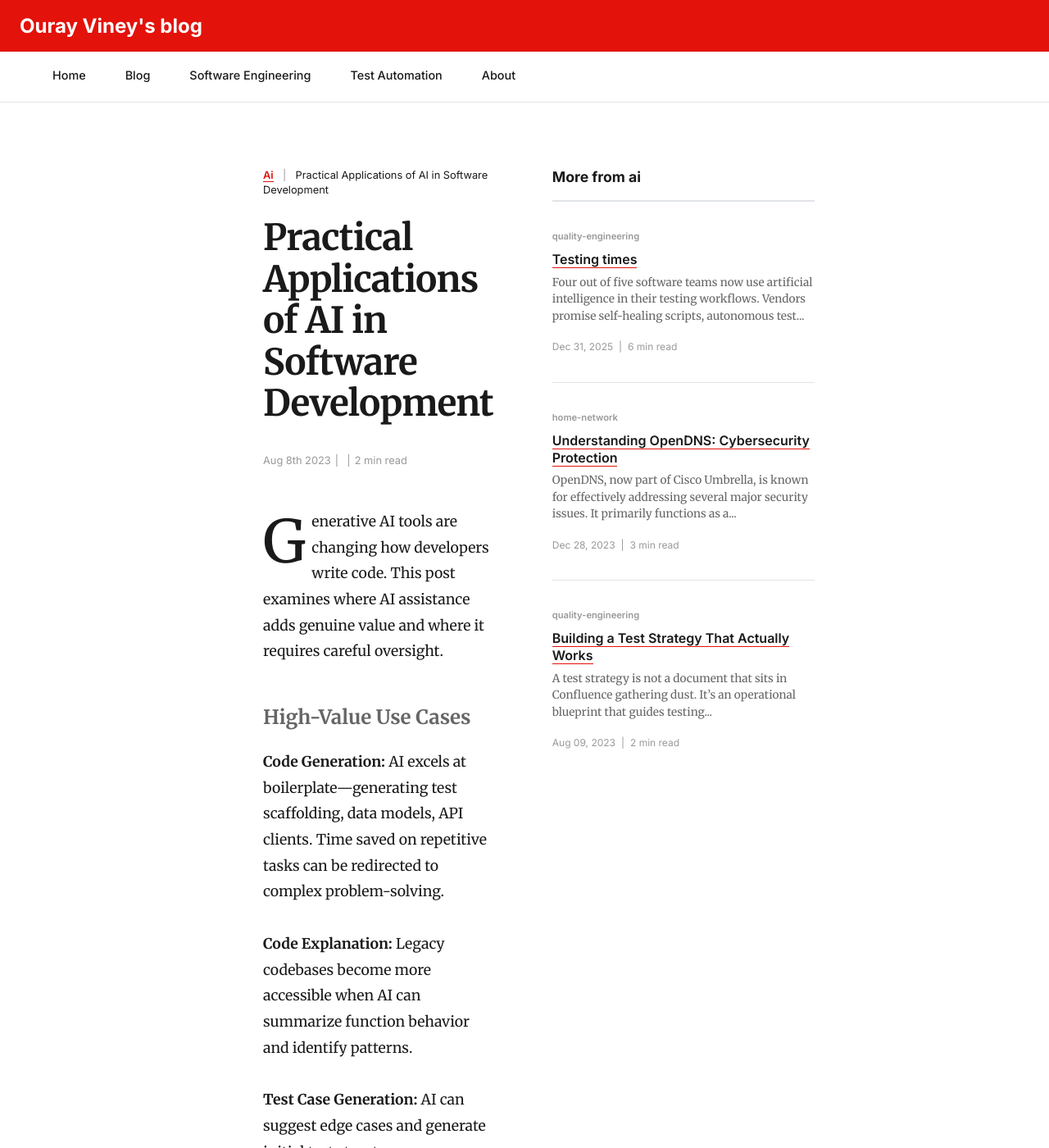
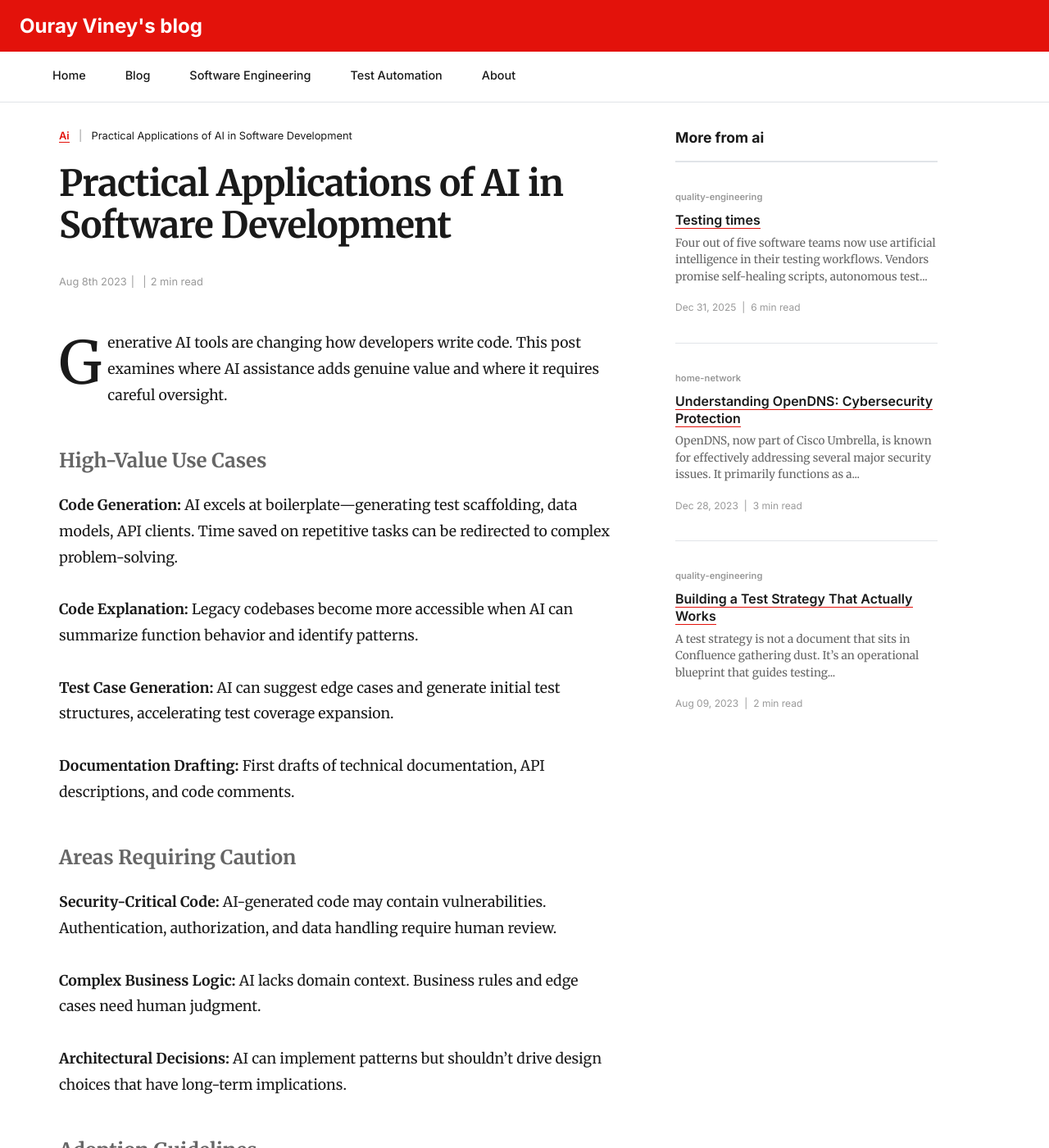
Before and after one commit to oviney/blog, a Jekyll site: the page built from _posts/2023-08-08-practical-applications-of-ai-in-software-development.md, in a window 1280 px wide and 1400 px high. Shown: the whole window at 82% size. Built offline with Jekyll 4.4.1, drawn with Linux system fonts in a browser that asks for light colours.

Commit message:
fix: correct article layout grid widths to match Economist design
- Allow main-content to expand to full wide width for article pages
- Fix article-layout grid to use minmax for proper column sizing
- Remove max-width constraints that were breaking the layout
- Ensure article content uses full 680px width on desktop

```diff
--- a/_sass/economist-theme.scss
+++ b/_sass/economist-theme.scss
@@ -122,6 +122,12 @@ body {
   max-width: $content-max-width;
   margin: 0 auto;
   padding: $spacing-xl $spacing-md;
+
+  // For article pages with sidebar, allow wider layout
+  &:has(.article-layout) {
+    max-width: $wide-max-width;
+    padding: $spacing-lg;
+  }
 }
 
 .page-wide {
@@ -215,26 +221,24 @@ blockquote {
 
 // Two-column article layout
 .article-layout {
+  width: 100%;
   max-width: $wide-max-width;
   margin: 0 auto;
-  padding: $spacing-lg;
+  padding: 0;
   display: grid;
   grid-template-columns: 1fr;
   gap: $spacing-xl;
 
   @media (min-width: 1024px) {
-    grid-template-columns: 1fr 320px;
+    grid-template-columns: minmax(0, 680px) 320px;
     gap: $spacing-xl * 1.5;
   }
 }
 
 // Economist-style article
 .economist-article {
-  max-width: $content-max-width;
-
-  @media (min-width: 1024px) {
-    max-width: 680px;
-  }
+  max-width: 100%;
+  min-width: 0;
 }
 
 .article-header {
```
Also changed, not shown: .playwright-mcp/viney-blog-final.png (added), .playwright-mcp/viney-blog-updated.png (added).
